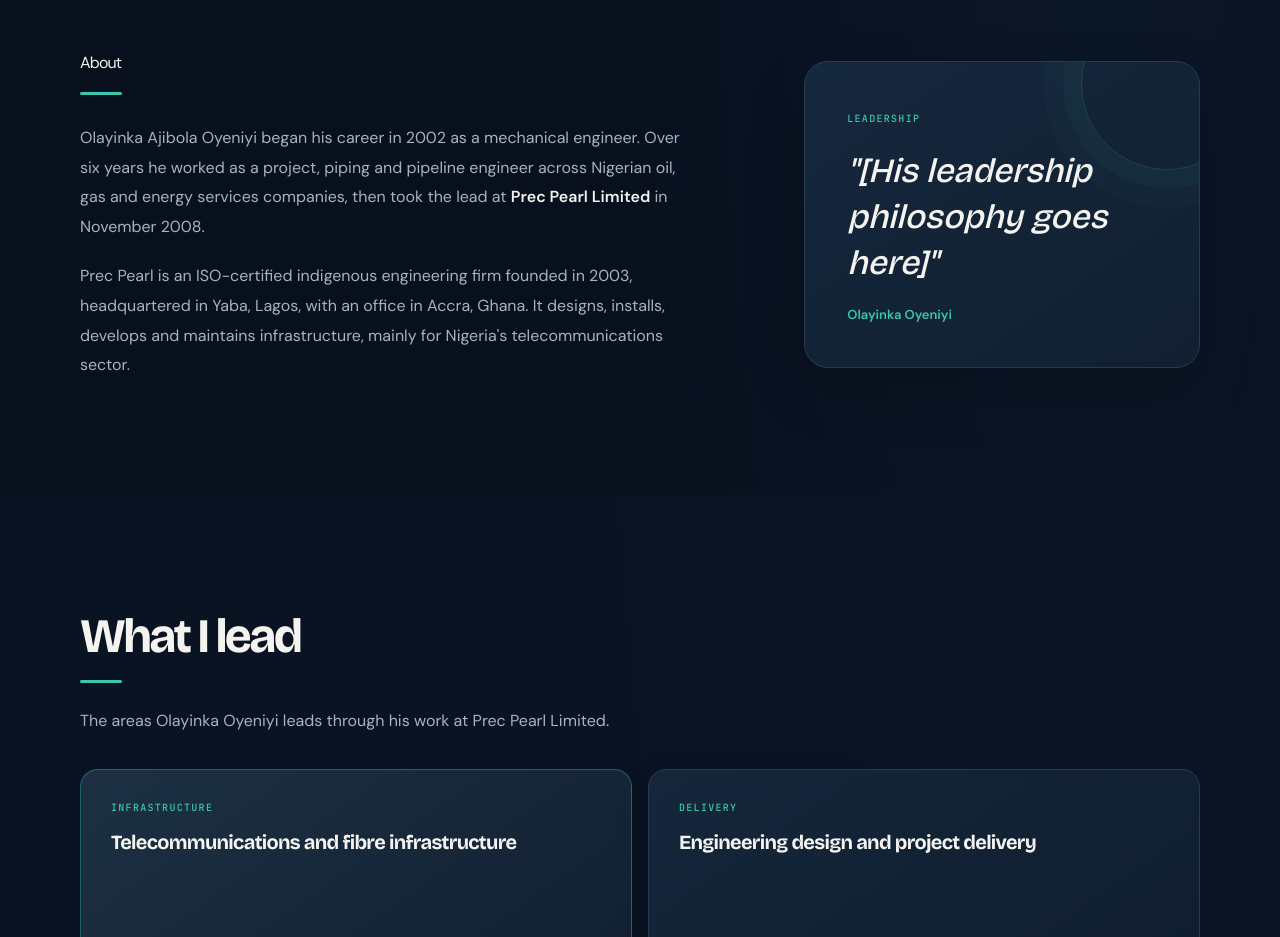
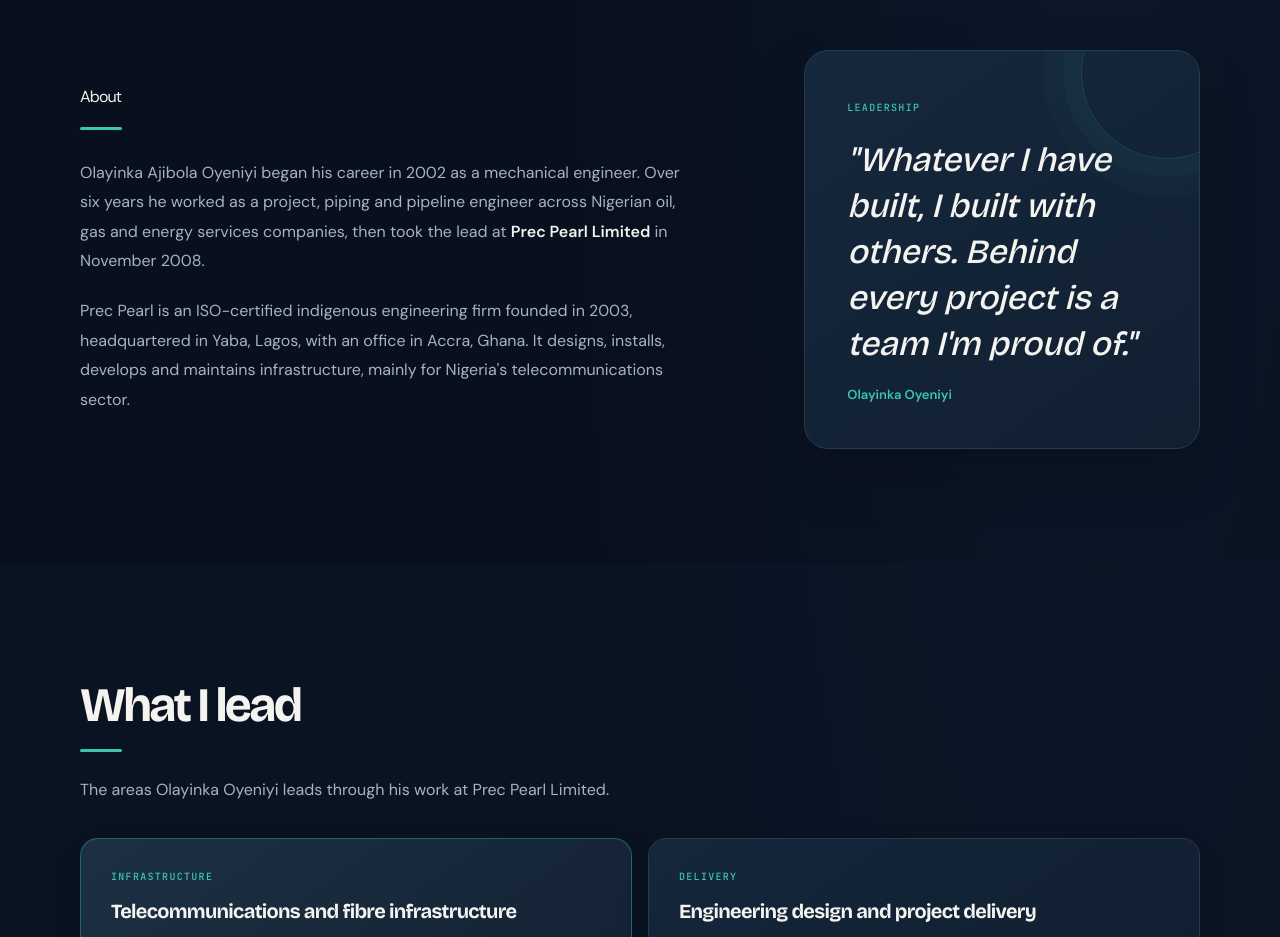
Before and after one commit to mrflames89-ai/Mr.-Yinka, a plain HTML site: page index.html in a window 1280 px wide. Shown: the part 1020-1957 px from the top of the page. Drawn offline with nearby package versions, Linux system fonts and the light colour scheme.

Commit message:
Update leadership philosophy quote
Co-authored-by: Copilot <223556219+Copilot@users.noreply.github.com>

```diff
--- a/index.html
+++ b/index.html
@@ -121,7 +121,7 @@ Twenty-four years of engineering, eighteen of them leading a firm that builds Ni
 <aside class="about-highlight leadership-quote">
 <span class="highlight-label">Leadership</span>
 <blockquote>
-<p>"[His leadership philosophy goes here]"</p>
+<p>"Whatever I have built, I built with others. Behind every project is a team I'm proud of."</p>
 <cite>Olayinka Oyeniyi</cite>
 </blockquote>
 </aside>
```
Also changed, not shown: partials/_body.html (+1 -1 lines).
